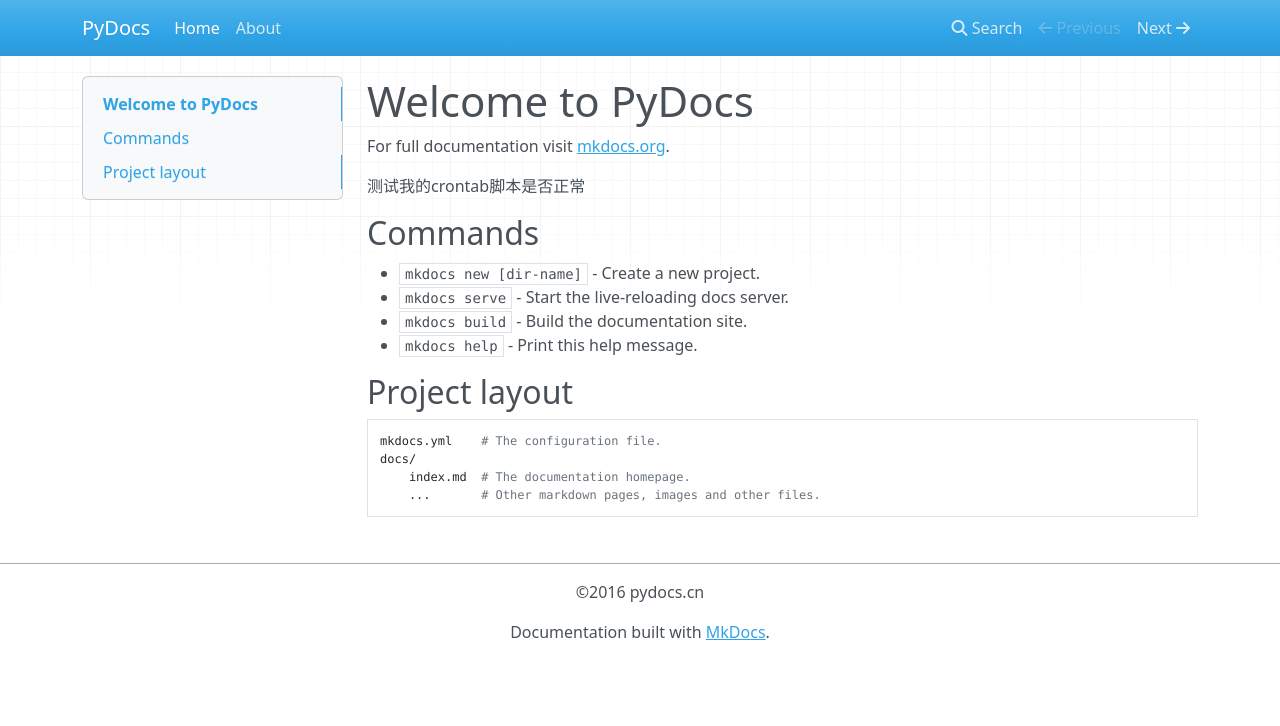
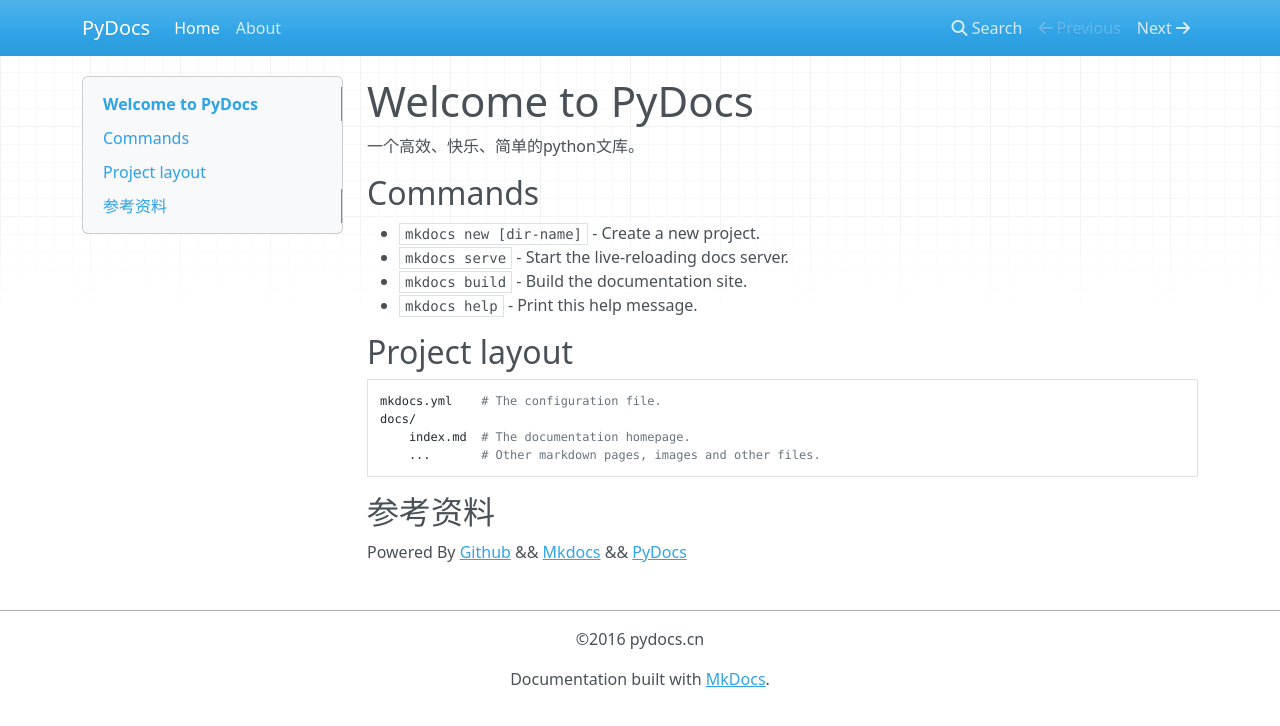
Before and after one commit to pierre94/PyDocs, an MkDocs documentation site: the page built from docs/index.md, in a window 1280 px wide. Shown: the top 726 px of the page. Built offline with MkDocs 1.6.1, drawn with Linux system fonts in a browser that asks for light colours; nearby versions of some CDN libraries; old or Windows-style settings are respelled for this version of MkDocs.

Commit message:
Update index.md

```diff
--- a/docs/index.md
+++ b/docs/index.md
@@ -1,8 +1,8 @@
 # Welcome to PyDocs
 
-For full documentation visit [mkdocs.org](http://mkdocs.org).
+一个高效、快乐、简单的python文库。
 
-测试我的crontab脚本是否正常
+
 ## Commands
 
 * `mkdocs new [dir-name]` - Create a new project.
@@ -16,3 +16,9 @@ For full documentation visit [mkdocs.org](http://mkdocs.org).
     docs/
         index.md  # The documentation homepage.
         ...       # Other markdown pages, images and other files.
+
+## 参考资料
+
+
+
+Powered By [Github](https://github.com/pierre94/PyDocs) && [Mkdocs](http://www.mkdocs.org/) && [PyDocs](http://pydocs.cn)
```
